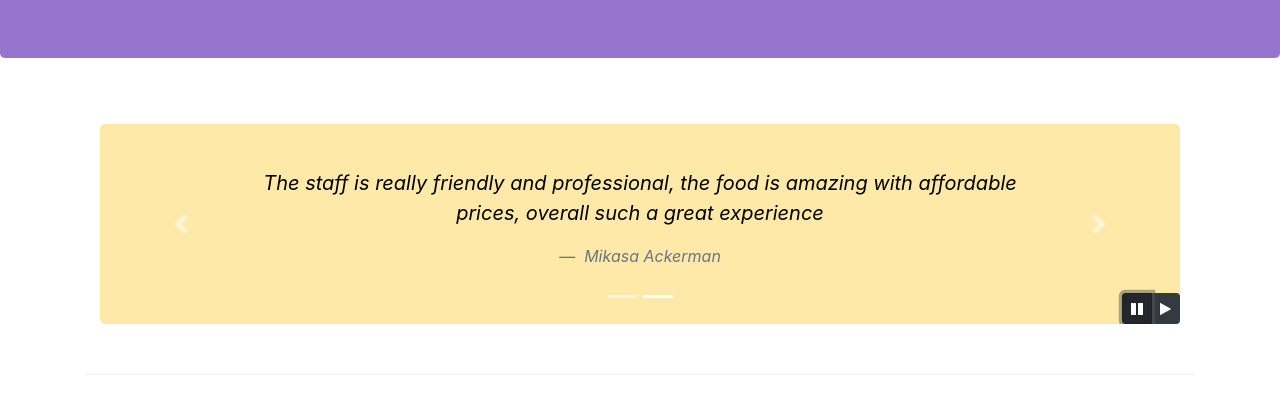
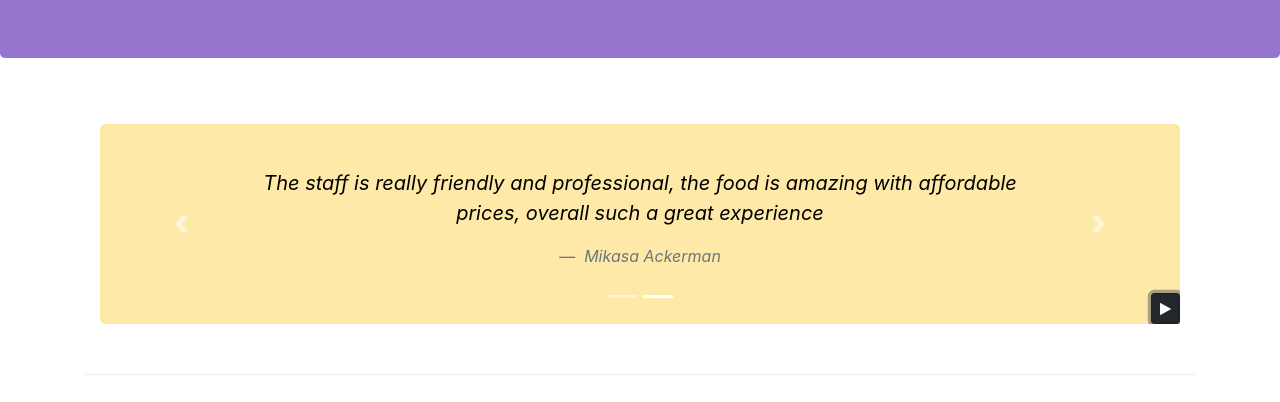
Before and after one commit to Marwa64/Bootstrap-Practice, a website: page index.html in a window 1280 px wide. Both pictures are taken after a click on the button 1137 px from the left and 574 px from the top of the page. Shown: the part 266-668 px from the top of the page. Drawn offline with nearby package versions, Linux system fonts and the light colour scheme.

Commit message:
update pause and play buttons

```diff
--- a/index.html
+++ b/index.html
@@ -186,10 +186,8 @@
               </ol>
               <a href="#myCarousel" class="carousel-control-prev" data-slide="prev"><span class="carousel-control-prev-icon"><span></a>
               <a href="#myCarousel" class="carousel-control-next" data-slide="next"><span class="carousel-control-next-icon"><span></a>
-              <div class="btn-group" id="carouselButtons">
-                <button type="button" name="button" class="btn btn-dark btn-sm" id="carouselPause"><span class="fa fa-pause"></span></button>
-                <button type="button" name="button" class="btn btn-dark btn-sm" id="carouselPlay"><span class="fa fa-play"></span></button>
-              </div>
+
+              <button type="button" name="button" class="btn btn-dark btn-sm" id="carouselButton"><span class="fa fa-pause"></span></button>
 
             </div>
           </div>
@@ -289,11 +287,14 @@
     <script>
       $(document).ready(function(){
         $("#myCarousel").carousel({interval: 1000});
-        $("#carouselPause").click(function(){
-          $("#myCarousel").carousel('pause');
-        });
-        $("#carouselPlay").click(function(){
-          $("#myCarousel").carousel('cycle');
+        $("#carouselButton").click(function(){
+          if ($("#carouselButton").children("span").hasClass("fa-pause")){
+            $("#myCarousel").carousel('pause');
+            $("#carouselButton").html("<span class='fa fa-play'></span>");
+          } else {
+            $("#myCarousel").carousel('cycle');
+            $("#carouselButton").html("<span class='fa fa-pause'></span>");
+          }
         });
       });
     </script>
--- a/styles.css
+++ b/styles.css
@@ -62,7 +62,7 @@ textarea{
 .text-black{
   color: black;
 }
-#carouselButtons{
+#carouselButton{
   right: 0px;
   bottom: 0px;
   position: absolute;
```
